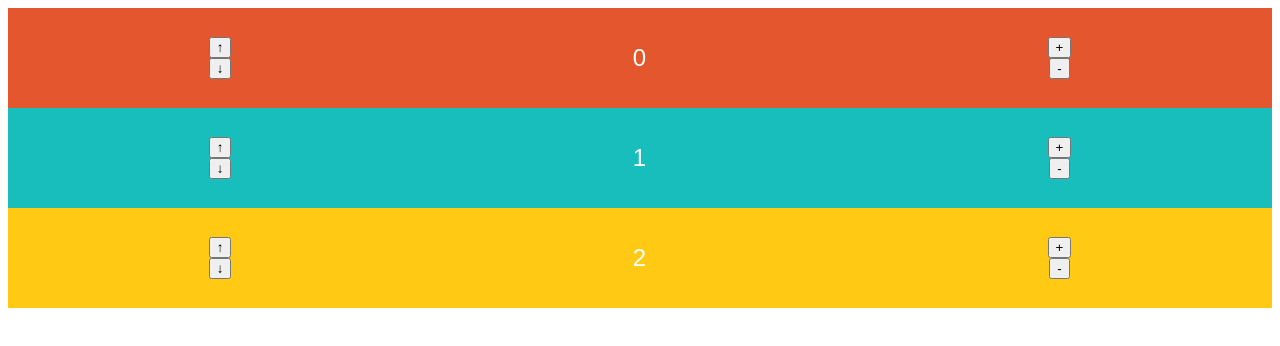
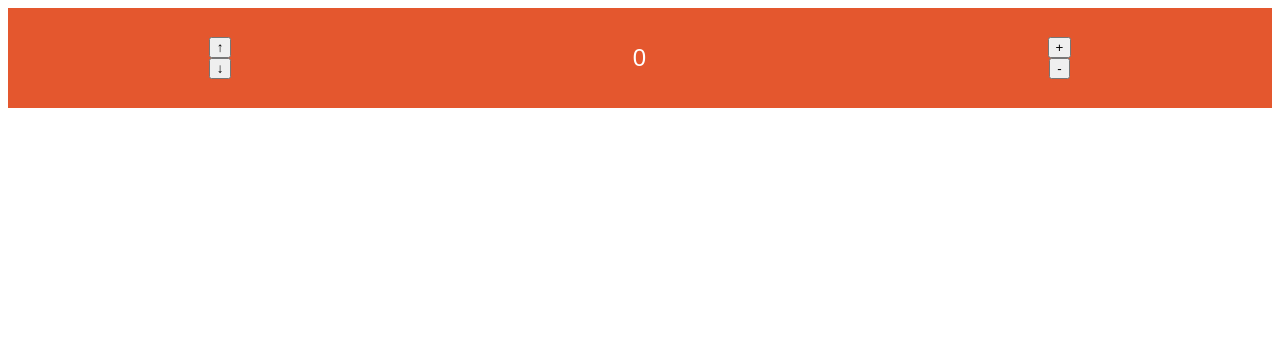
Before and after one commit to madnl/scroller, a React (Create React App) app: page / in a window 1280 px wide. Shown: the top 346 px of the page. Built offline with nearby package versions, Linux system fonts and the light colour scheme.

Commit message:
Initial state

```diff
--- /dev/null
+++ b/src/Scroller/Cell.tsx
@@ -0,0 +1,20 @@
+import * as React from 'react';
+
+type Props = { offset: number; children: React.ReactNode };
+
+export default class Cell extends React.Component<Props> {
+  render() {
+    const { offset, children } = this.props;
+    return (
+      <div
+        style={{
+          position: 'absolute',
+          transform: `translateY(${offset}px)`,
+          width: '100%'
+        }}
+      >
+        {children}
+      </div>
+    );
+  }
+}
--- /dev/null
+++ b/src/Scroller/Runway.tsx
@@ -0,0 +1,11 @@
+import * as React from 'react';
+
+type Props = { height: number; children: React.ReactNode };
+
+export default function Runway({ height, children }: Props) {
+  return (
+    <div style={{ position: 'relative', height: `${height}px` }}>
+      {children}
+    </div>
+  );
+}
--- a/src/Scroller/index.tsx
+++ b/src/Scroller/index.tsx
@@ -1,4 +1,6 @@
 import * as React from 'react';
+import Runway from './Runway';
+import Cell from './Cell';
 
 type Props<Item> = {
   items: ReadonlyArray<Item>;
@@ -6,15 +8,40 @@ type Props<Item> = {
   keyProvider: (item: Item) => string;
 };
 
-export default class Scroller<Item> extends React.Component<Props<Item>> {
+type State<Item> = {
+  rendition: ReadonlyArray<{ item: Item; offset: number }>;
+  runwayHeight: number;
+};
+
+export default class Scroller<Item> extends React.Component<
+  Props<Item>,
+  State<Item>
+> {
+  private readonly heights: Map<string, number>;
+
+  constructor(props: Props<Item>) {
+    super(props);
+    const initialRendition =
+      props.items.length > 0 ? [{ item: props.items[0], offset: 0 }] : [];
+    const initialRunwayHeight = 1000;
+    this.state = {
+      rendition: initialRendition,
+      runwayHeight: initialRunwayHeight
+    };
+    this.heights = new Map();
+  }
+
   render() {
     const { items, render, keyProvider } = this.props;
+    const { runwayHeight, rendition } = this.state;
     return (
-      <div>
-        {items.map(item => (
-          <div key={keyProvider(item)}>{render(item)}</div>
+      <Runway height={runwayHeight}>
+        {rendition.map(({ item, offset }) => (
+          <Cell offset={offset} key={keyProvider(item)}>
+            {render(item)}
+          </Cell>
         ))}
-      </div>
+      </Runway>
     );
   }
 }
```
